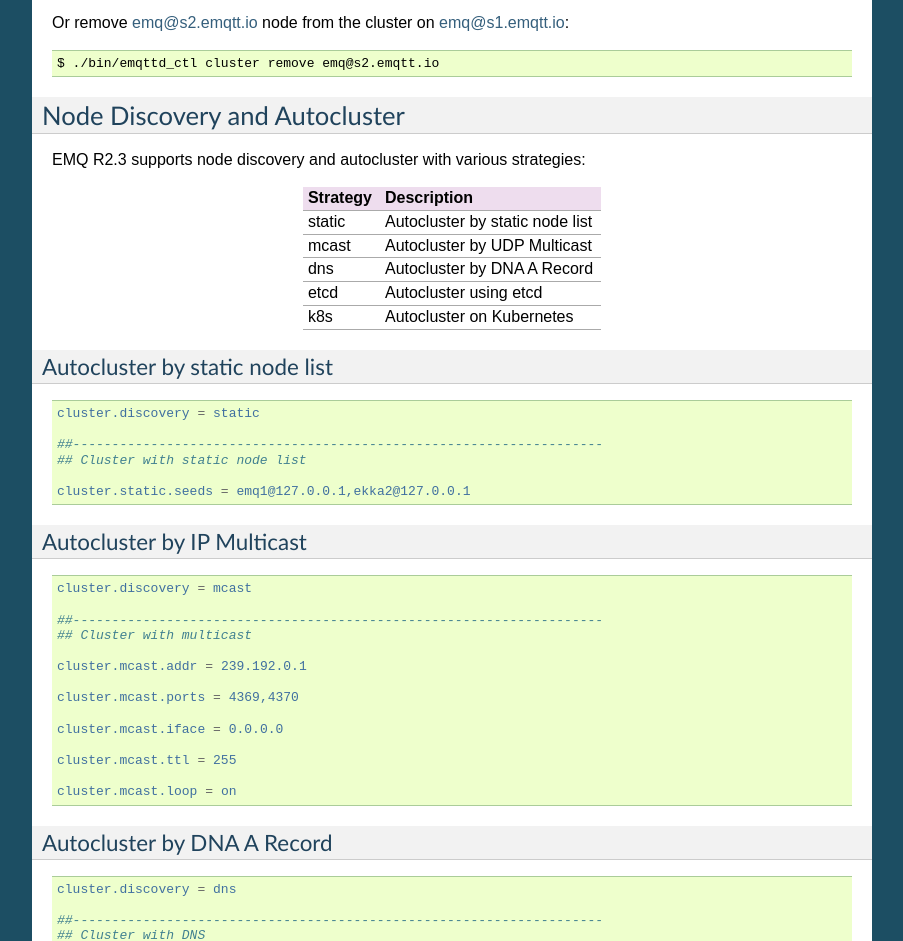
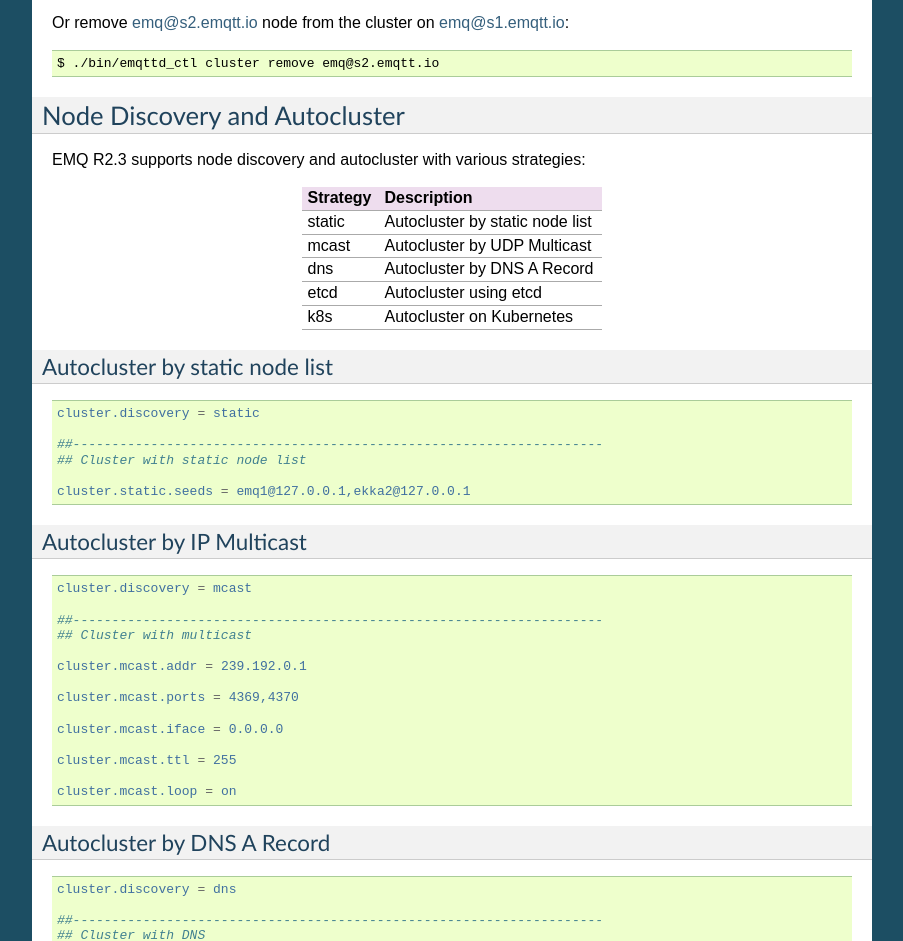
Before and after one commit to emqxarchive/emqx-docs-en, a Sphinx documentation site: the page built from source/cluster.rst, in a window 1280 px wide and 1400 px high, scrolled down 4071 px. Shown: the top 941 px of the window, without its empty margins (198-1101 px from the left). Built offline with Sphinx 7.4.7, drawn with Linux system fonts in a browser that asks for light colours; some of the changed text lies outside the part shown.

Commit message:
Fix syntax errors

```diff
--- a/source/cluster.rst
+++ b/source/cluster.rst
@@ -235,7 +235,7 @@
 +------------+---------------------------------+
 | mcast      | Autocluster by UDP Multicast    |
 +------------+---------------------------------+
-| dns        | Autocluster by DNA A Record     |
+| dns        | Autocluster by DNS A Record     |
 +------------+---------------------------------+
 | etcd       | Autocluster using etcd          |
 +------------+---------------------------------+
@@ -274,7 +274,7 @@
 
     cluster.mcast.loop = on
 
-Autocluster by DNA A Record
+Autocluster by DNS A Record
 ---------------------------
 
 .. code-block:: properties
--- a/source/config.rst
+++ b/source/config.rst
@@ -109,7 +109,7 @@
 +------------+---------------------------------+
 | mcast      | Autocluster by UDP Multicast    |
 +------------+---------------------------------+
-| dns        | Autocluster by DNA A Record     |
+| dns        | Autocluster by DNS A Record     |
 +------------+---------------------------------+
 | etcd       | Autocluster using etcd          |
 +------------+---------------------------------+
@@ -148,7 +148,7 @@
 
     cluster.mcast.loop = on
 
-Autocluster by DNA A Record
+Autocluster by DNS A Record
 ---------------------------
 
 .. code-block:: properties
```
Also changed, not shown: source/changes.rst (+4 -4 lines).
